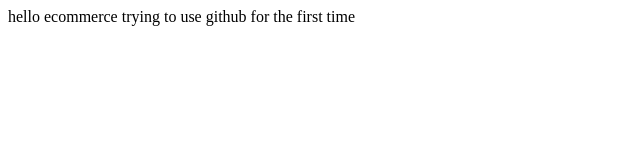
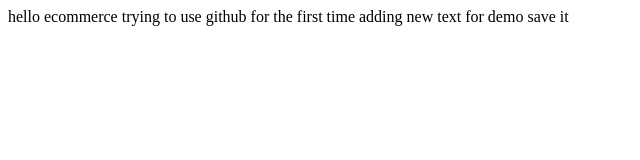
Before and after one commit to Deekshitha0077/ecommerce, a plain HTML site: page index.html in a window 1280 px wide. Shown: the whole page, without its empty margins (0-640 px from the left). Drawn offline with Linux system fonts and the light colour scheme.

Commit message:
added new text to the html file

```diff
--- a/index.html
+++ b/index.html
@@ -8,5 +8,6 @@
 <body>
     hello ecommerce
     trying to use github for the first time
+    adding new text for demo save it
 </body>
 </html>
```
